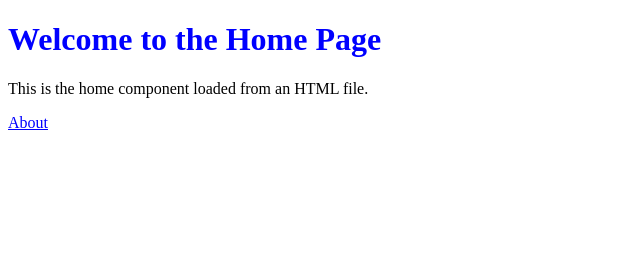
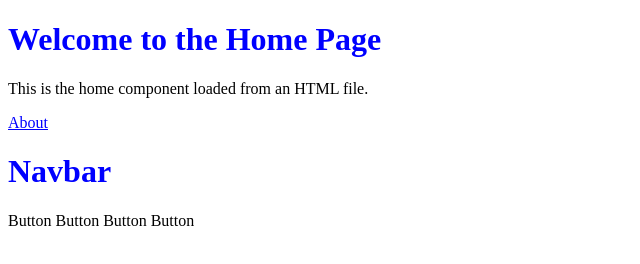
Before and after one commit to Baxromxoja16/own-framework, a website built with Vite: page index.html in a window 1280 px wide. Shown: the whole page, without its empty margins (0-640 px from the left). Built offline with nearby package versions, Linux system fonts and the light colour scheme.

Commit message:
feat: added selector: refactoring

```diff
--- /dev/null
+++ b/src/app/button/button.component.css
@@ -0,0 +1,3 @@
+h1{
+
+}
--- /dev/null
+++ b/src/app/button/button.component.html
@@ -0,0 +1,4 @@
+<span>Button</span>
+<span>Button</span>
+<span>Button</span>
+<span>Button</span>
--- a/src/app/home/home.component.html
+++ b/src/app/home/home.component.html
@@ -1,3 +1,5 @@
 <h1>Welcome to the Home Page</h1>
 <p>This is the home component loaded from an HTML file.</p>
 <a routerLink="/about">About</a>
+<app-navbar></app-navbar>
+<app-button></app-button>
--- a/src/app/home/home.component.ts
+++ b/src/app/home/home.component.ts
@@ -1,9 +1,12 @@
 import {Component} from "../../core/Component";
+import { ButtonComponent } from "../button/button.component";
+import { NavbarComponent } from "../navbar/navbar.component";
 
 @Component({
     selector: '#app', // The DOM element where this component will be rendered
     templateUrl: '/src/app/home/home.component.html',
-    styleUrls: ['/src/app/home/home.component.css']
+    styleUrls: ['/src/app/home/home.component.css'],
+    imports: [NavbarComponent, ButtonComponent],
  })
 export class HomeComponent {
 
--- a/src/app/index.ts
+++ b/src/app/index.ts
@@ -1,5 +1,7 @@
+import { ComponentRenderer } from "../core/ComponentRenderer";
 import { DIContainer } from "../core/DIContainer";
 import { Router } from "../core/Router";
+import { TemplateLoader } from "../core/TemplateLoader";
 import { AboutComponent } from "./about/about.component";
 import { HomeComponent } from "./home/home.component";
 import { LoggingService } from "./services/LoggingService";
@@ -10,7 +12,11 @@ DIContainer.register(LoggingService, LoggingService);
 const rootElement = document.getElementById("app");
 if (rootElement) {
 
-   const router = new Router(rootElement);
+   const templateLoader = new TemplateLoader();
+   const componentRenderer = new ComponentRenderer(rootElement, templateLoader);
+
+   // Pass rootElement and componentRenderer to the Router
+   const router = new Router(rootElement, componentRenderer);
 
    // Define routes
    router.addRoute('/', HomeComponent);
--- /dev/null
+++ b/src/app/navbar/navbar.component.css
@@ -0,0 +1,3 @@
+h1{
+
+}
--- /dev/null
+++ b/src/app/navbar/navbar.component.html
@@ -0,0 +1 @@
+<h1>Navbar</h1>
--- a/src/core/Component.ts
+++ b/src/core/Component.ts
@@ -4,6 +4,7 @@ export interface Metadata {
    selector: string
    templateUrl: string
    styleUrls?: string[]
+   imports?: any[]
 }
 
 export function Component(config: Metadata): any {
--- a/src/core/ComponentDecorator.ts
+++ b/src/core/ComponentDecorator.ts
@@ -6,11 +6,13 @@ export class ComponentDecorator {
     private templateUrl: string;
     private styleUrls?: string[];
     private selector: string;
+    private imports: any[] | undefined;
 
     constructor(config: Metadata) {
         this.selector = config.selector;
         this.templateUrl = config.templateUrl;
         this.styleUrls = config.styleUrls;
+        this.imports = config.imports;
     }
     apply<T>(constructor: Token<T>): Token<T>{
         const original = constructor;
@@ -22,6 +24,8 @@ export class ComponentDecorator {
             const instance: any = new original(...injectedDependencies);
 
             instance['templateUrl'] = context.templateUrl;
+            instance['imports'] = context.imports;
+            instance['selector'] = context.selector;
 
             // Load styles if provided
             context.loadStyles();
--- /dev/null
+++ b/src/core/ComponentRenderer.ts
@@ -0,0 +1,43 @@
+import { ITemplateLoader } from './TemplateLoader';
+
+export class ComponentRenderer {
+    constructor(private rootElement: HTMLElement, private templateLoader: ITemplateLoader) { }
+
+    async renderComponent(instance: any, selector?: string): Promise<void> {
+        const templateUrl = instance.templateUrl;
+        if (!templateUrl) {
+            throw new Error('Component must have a templateUrl');
+        }
+
+        const nodeHTML = await this.templateLoader.loadTemplate(templateUrl);
+        this.appendToRoot(nodeHTML, selector);
+
+        if (instance.imports) {
+            this.renderImportedComponents(instance);
+        }
+    }
+
+    private appendToRoot(nodeHTML: DocumentFragment, selector?: string): void {
+        if (!selector) {
+            this.rootElement.append(nodeHTML);
+        } else {
+            const appElements = Array.from(this.rootElement.getElementsByTagName('*'))
+                .filter(el => el.tagName.startsWith('APP-'));
+
+            appElements.forEach((item) => {
+                if (selector.toUpperCase() === item.tagName) {
+                    item.appendChild(nodeHTML);
+                }
+            });
+        }
+    }
+
+    private renderImportedComponents(instance: any): void {
+        if (instance.imports) {
+            instance.imports.forEach(async (component: any) => {
+                const childInstance = new component();
+                await this.renderComponent(childInstance, childInstance.selector);
+            });
+        }
+    }
+}
--- a/src/core/Router.ts
+++ b/src/core/Router.ts
@@ -1,12 +1,15 @@
 import { ComponentDecorator } from "./ComponentDecorator";
+import { ComponentRenderer } from "./ComponentRenderer";
 
 
 export class Router {
    private routes: { [key: string]: any } = {};
    private rootElement: HTMLElement;
+   private renderer: ComponentRenderer;
 
-   constructor(rootElement: HTMLElement) {
+   constructor(rootElement: HTMLElement, renderer: ComponentRenderer) {
       this.rootElement = rootElement;
+      this.renderer = renderer;
 
       // Listen for popstate event (triggered when the user navigates with the browser)
       window.addEventListener('popstate', () => {
@@ -29,7 +32,7 @@ export class Router {
          const instance = new component(this.rootElement);
 
          // Load the template and styles
-         await this.loadTemplate(instance);
+         await this.renderer.renderComponent(instance);
 
          // Use pushState to update the URL without reloading
          if (pushState) {
@@ -39,14 +42,4 @@ export class Router {
          console.error(`No component found for the path: ${path}`);
       }
    }
-
-   private async loadTemplate(instance: any) {
-      // Assuming the instance has a templateUrl property set in the decorator
-      const templateUrl = instance.templateUrl;
-      const response = await fetch(templateUrl);
-      const html = await response.text();
-
-      // Set the HTML content
-      this.rootElement.innerHTML = html;
-   }
 }
--- /dev/null
+++ b/src/core/TemplateLoader.ts
@@ -0,0 +1,17 @@
+export interface ITemplateLoader {
+    loadTemplate(url: string): Promise<DocumentFragment>;
+}
+
+export class TemplateLoader implements ITemplateLoader {
+    async loadTemplate(url: string): Promise<DocumentFragment> {
+        const response = await fetch(url);
+        const html = await response.text();
+        return this.stringToHTML(html);
+    }
+
+    private stringToHTML(str: string): DocumentFragment {
+        const template = document.createElement('template');
+        template.innerHTML = str.trim();
+        return template.content;
+    }
+}
```
Also changed, not shown: src/app/button/button.component.ts (added, +10 -0 lines), src/app/navbar/navbar.component.ts (added, +10 -0 lines).
